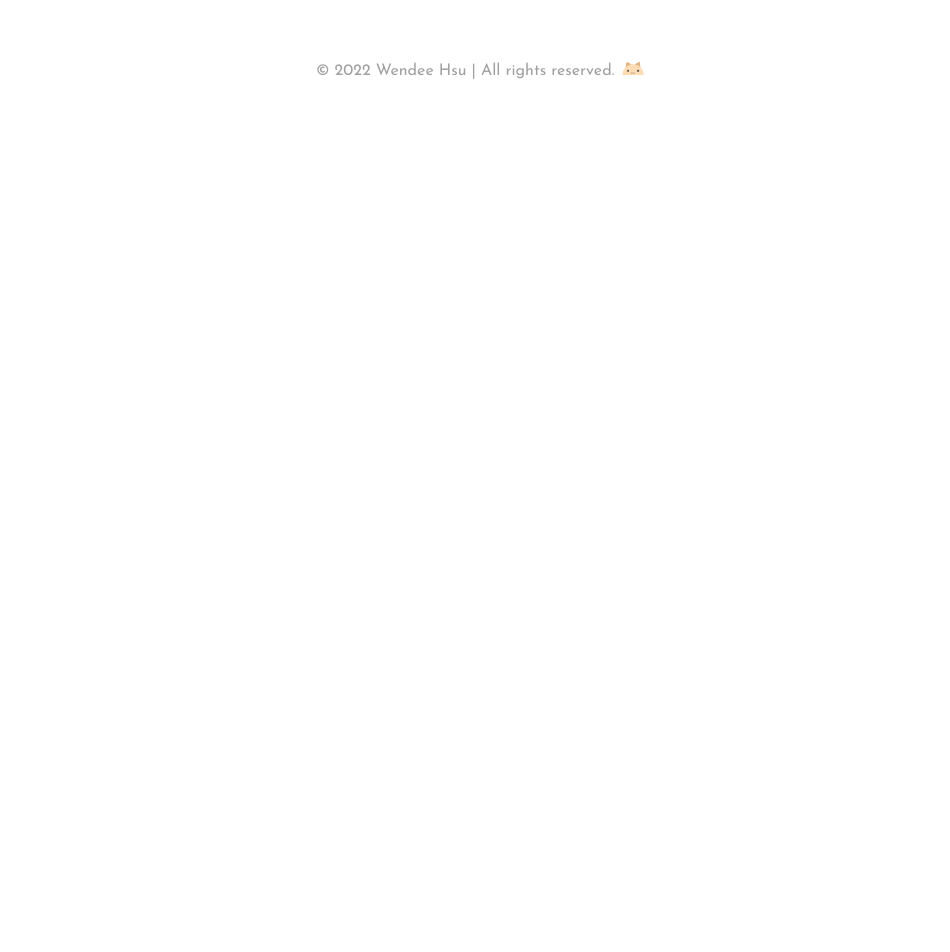
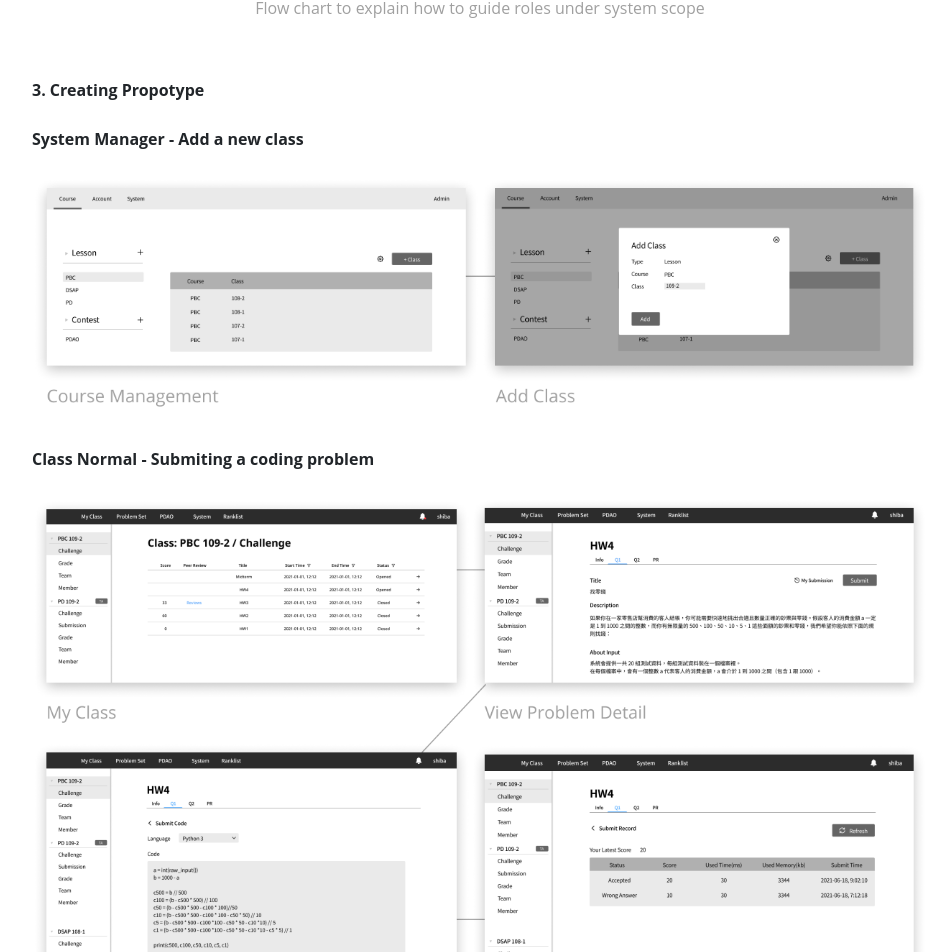
Before and after one commit to wendeehsu/wendeehsu.github.io, a React (Create React App) app: page /#/Work/PDOGS in a window 1280 px wide. Shown: the part 6614-7566 px from the top of the page, without its empty margins (160-1110 px from the left). Before the commit the page ends 6721 px from the top, so only its background shows below. Built offline with nearby package versions, Linux system fonts and the light colour scheme.

Commit message:
feat: finish prototype

```diff
--- a/src/components/Projects/PDOGS.js
+++ b/src/components/Projects/PDOGS.js
@@ -175,11 +175,19 @@ class PDOGS extends Component {
                 <img className="full-width-img" src="/images/Pdogs/wireframe_v3.png" />
                 <p>
                     Later in 5 usability testings, I figured out that some people found the switch handy, while others did not know how to use it or even neglected it. From their feedback, I realized that TA (Class Manager) and students (Class Normal, Class Guest) are under the same scope (Class), so the changes in the user interface are straightforward for testers. However, the system manager is defined under the scope “System”. Actions a system manager can do are completely different from those roles in class scope, so it is not suitable to bundle this role with two others.
-                    <br/>
+                    <br/><br/>
                     After brainstorming with the team, we decided to create a special account for the system manager. At the moment a user logs in, the authentication server will determine whether this user is a system manager, system normal, or system guest. The website will then guide users to pages corresponding to their roles under system scope.
                 </p>
                 <img className="full-width-img" src="/images/Pdogs/Identity_ui.png" />
                 <p className='gray-text center-text'>Flow chart to explain how to guide roles under system scope</p>
+            </div>
+
+            <div className='section'>
+                <p className="secondary-title">3. Creating Propotype</p>
+                <p className="section-subtitle">System Manager - Add a new class</p>
+                <img className="full-width-img" src="/images/Pdogs/SM_Prototype.png" />
+                <p className="section-subtitle">Class Normal - Submiting a coding problem</p>
+                <img className="full-width-img" src="/images/Pdogs/CN_Prototype.png" />
             </div>
         </div>
         )
```
Also changed, not shown: public/images/Pdogs/CN_Prototype.png (added), public/images/Pdogs/SM_Prototype.png (added).
